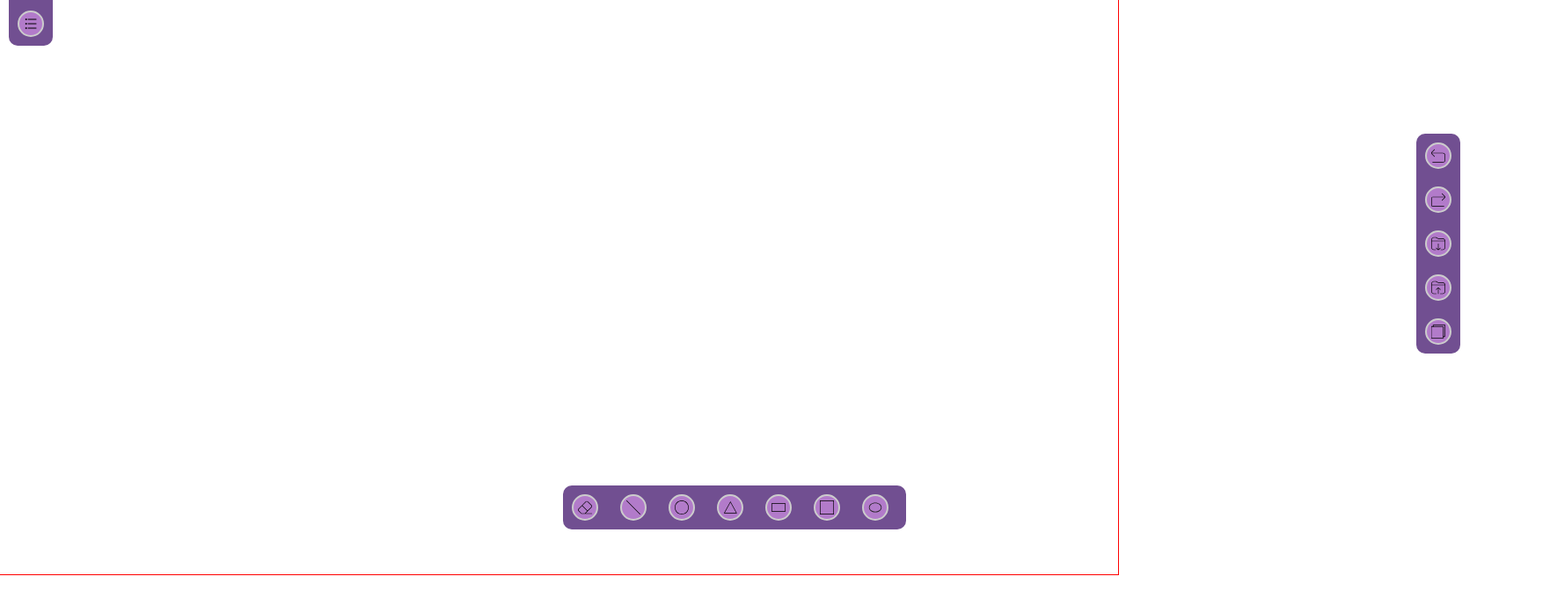
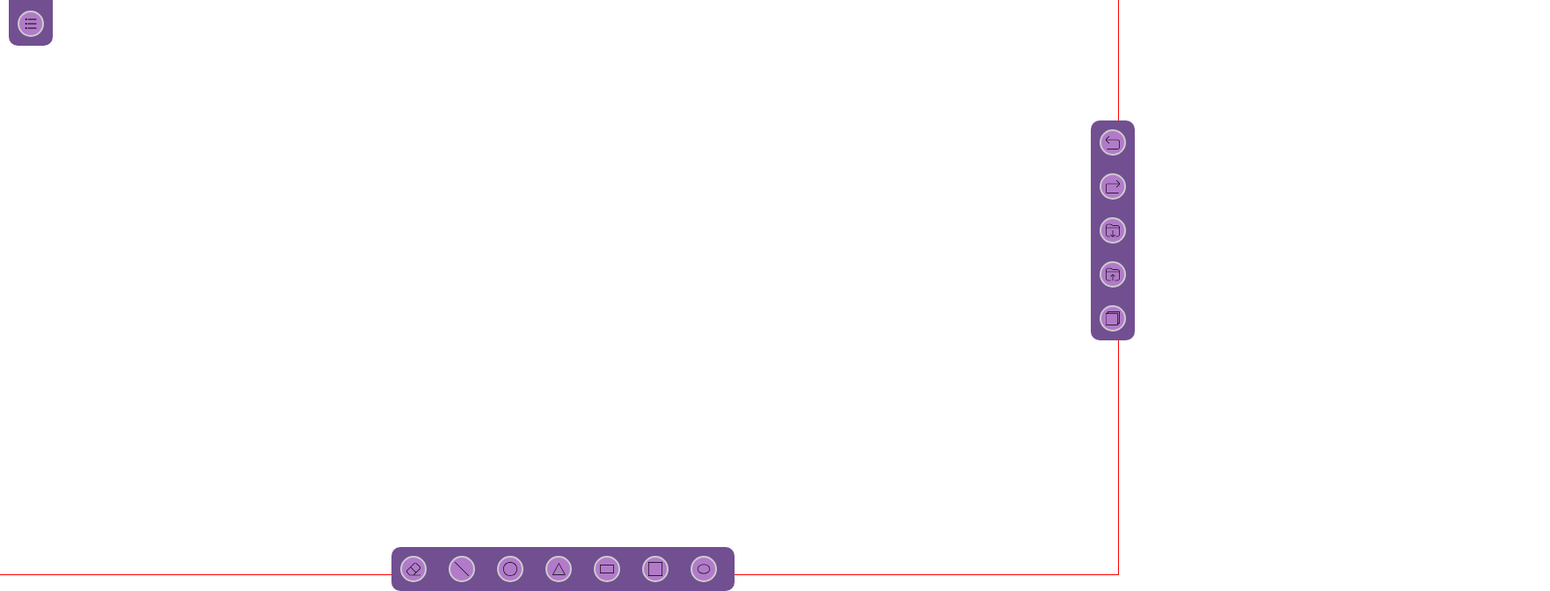
Before and after one commit to Ahmed-Ehab-601/Paint, a React (Vite) app in the folder Frontend/paintapp/: page / in a window 1280 px wide. Shown: the part 138-810 px from the top of the page at 88% size, 1762 px wide, since content can reach past the window. Built offline with nearby package versions, Linux system fonts and the light colour scheme.

Commit message:
Update App.css

```diff
--- a/Frontend/paintapp/src/App.css
+++ b/Frontend/paintapp/src/App.css
@@ -10,15 +10,18 @@ html, body {
 }
 
 .windowpaper {
-  position: absolute;
+  height: 100%;
+  width:100%;
+  position: fixed;
   border-radius: 10px;
   padding: 10px;
   z-index: 1;
 }
-.bar_onside{
+.bar_onside {
   position: fixed;
-  top:300px;
-  left: 1620px;
+  top: 50%; /* Centers the bar vertically */
+  right: 0; /* Positions the bar on the right */
+  transform: translateY(-50%); /* Ensures the bar is vertically centered */
   height: 250px;
   width: 50px;
   border-radius: 10px;
@@ -31,10 +34,11 @@ html, body {
   z-index: 2;
 }
 
-.bar_onbottom{
+.bar_onbottom {
   position: fixed;
-  top: 700px;
-  left: 650px;
+  bottom: 0; /* Positions the bar at the bottom of the viewport */
+  left: 50%; /* Centers the bar horizontally */
+  transform: translateX(-50%); /* Adjusts for the width to ensure it's centered */
   height: 50px;
   width: 390px;
   border-radius: 10px;
```
